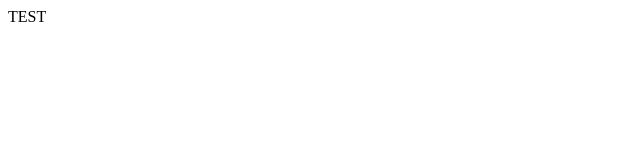
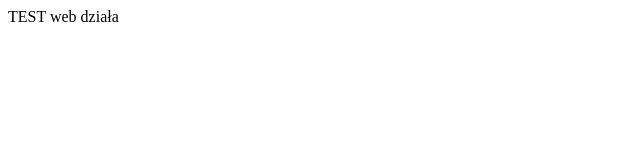
Before and after one commit to zyeloni/minecraft-uph, a plain HTML site: page web-source/index.html in a window 1280 px wide. Shown: the full height of the page, 0-640 px from the left. Drawn offline with Linux system fonts and the light colour scheme.

Commit message:
index.html update

```diff
--- a/web-source/index.html
+++ b/web-source/index.html
@@ -4,9 +4,9 @@
     <meta charset="UTF-8">
     <meta http-equiv="X-UA-Compatible" content="IE=edge">
     <meta name="viewport" content="width=device-width, initial-scale=1.0">
-    <title>Document</title>
+    <title>TEST</title>
 </head>
 <body>
-    TEST
+    TEST web działa
 </body>
 </html>
```
